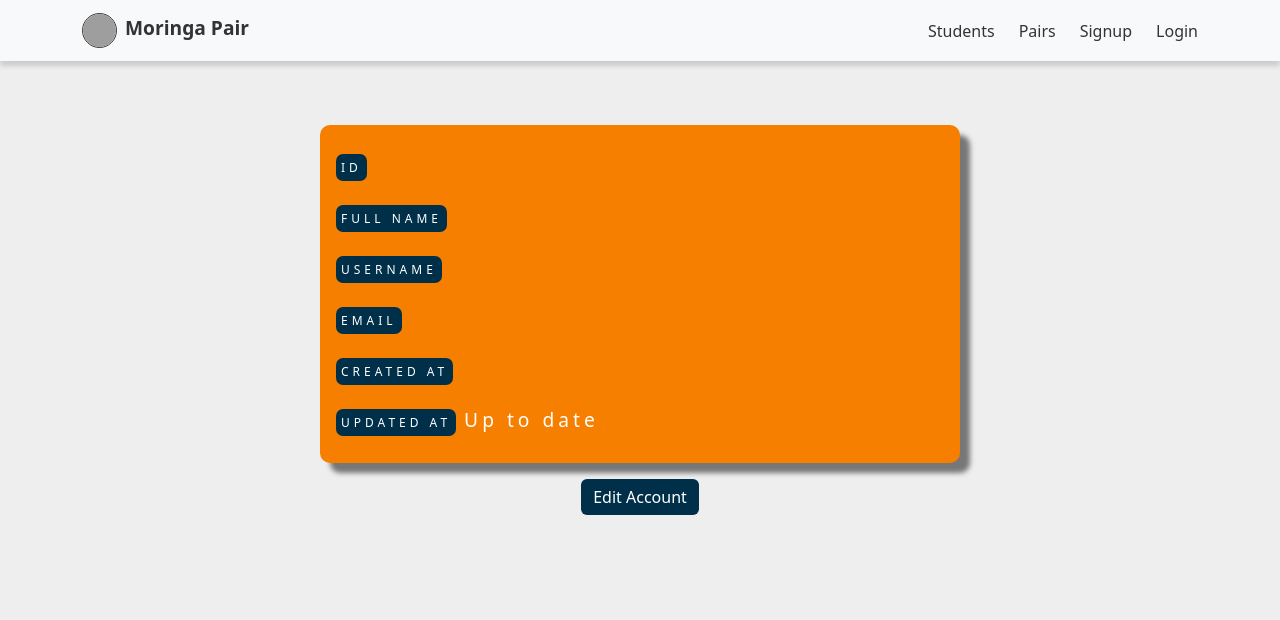
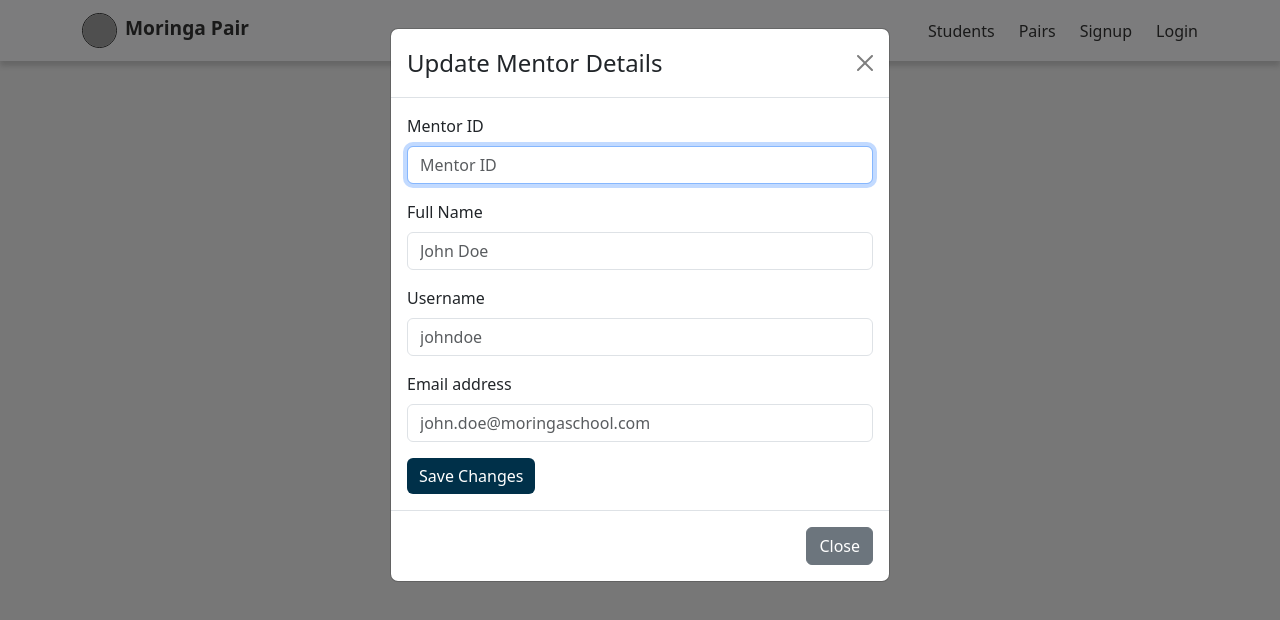
Before and after one commit to alexander784/MoringaPair, a React (Create React App) app in the folder client/: page /my_account in a window 1280 px wide. Both pictures are taken after a click on the button "Edit Account". Shown: the top 620 px of the page. Built offline with nearby package versions, Linux system fonts and the light colour scheme; grey boxes are pictures that could not be loaded.

Commit message:
Add UpdateUserModal and simulate fetch request to update TM details

```diff
--- /dev/null
+++ b/client/src/components/UpdateUserModal.jsx
@@ -0,0 +1,136 @@
+import Button from "react-bootstrap/Button";
+import Form from "react-bootstrap/Form";
+import Modal from "react-bootstrap/Modal";
+import { useFormik } from "formik";
+import * as Yup from "yup";
+import { ToastContainer, toast } from "react-toastify";
+import "react-toastify/dist/ReactToastify.css";
+import { useGlobalAuthContext } from "../context/authContext";
+
+function UpdateUserModal({ showUpdateUserModal, handleCloseUpdateUserModal }) {
+  const { dispatchForAuthState } = useGlobalAuthContext();
+
+  // const [show, setShow] = useState(false);
+  // const handleClose = () => setShow(false);
+  // const handleShow = () => setShow(true);
+
+  const notify = () => toast("TM updated successfully!");
+
+  const formik = useFormik({
+    initialValues: {
+      tmId: "",
+      full_name: "",
+      username: "",
+      email: "",
+    },
+    validationSchema: Yup.object({
+      tmId: Yup.string().required("Mentor ID required"),
+    }),
+    onSubmit: (values, { resetForm }) => {
+      console.log("Updated TM", values);
+
+      // fetch API
+      fetch(`https://moringapair-tx15.onrender.com/api/users/${values.tmId}`, {
+        method: "PATCH",
+        headers: {
+          "Content-Type": "application/json",
+          Accept: "application/json",
+          Authorization: `Bearer ${localStorage.getItem("access_token")}`,
+        },
+        body: JSON.stringify(values),
+      })
+        .then((response) => {
+          if (response.ok) {
+            resetForm();
+            return response.json();
+          }
+        })
+        .then((data) => {
+          console.log(data);
+          if (data) {
+            notify();
+            dispatchForAuthState({ type: "FETCH_SUCCESS", payload: data });
+          }
+        })
+        .catch((err) => {
+          console.log("Error in updating TM", err);
+        });
+    },
+  });
+
+  return (
+    <>
+      <Modal show={showUpdateUserModal} onHide={handleCloseUpdateUserModal}>
+        <Modal.Header closeButton>
+          <Modal.Title>Update Mentor Details</Modal.Title>
+        </Modal.Header>
+        <Modal.Body>
+          <Form onSubmit={formik.handleSubmit}>
+            <Form.Group className="mb-3">
+              <Form.Label>Mentor ID</Form.Label>
+              <Form.Control
+                type="input"
+                placeholder="Mentor ID"
+                autoFocus
+                name="tmId"
+                value={formik.values.tmId}
+                onChange={formik.handleChange}
+              />
+            </Form.Group>
+            {formik.touched && formik.errors.tmId ? (
+              <div className="error">{formik.errors.tmId}</div>
+            ) : null}
+
+            <Form.Group className="mb-3">
+              <Form.Label>Full Name</Form.Label>
+              <Form.Control
+                type="input"
+                placeholder="John Doe"
+                name="full_name"
+                value={formik.values.full_name}
+                onChange={formik.handleChange}
+              />
+            </Form.Group>
+            <Form.Group className="mb-3">
+              <Form.Label>Username</Form.Label>
+              <Form.Control
+                type="input"
+                placeholder="johndoe"
+                name="username"
+                value={formik.values.username}
+                onChange={formik.handleChange}
+              />
+            </Form.Group>
+
+            <Form.Group className="mb-3">
+              <Form.Label>Email address</Form.Label>
+              <Form.Control
+                type="email"
+                placeholder="john.doe@moringaschool.com"
+                name="email"
+                value={formik.values.email}
+                onChange={formik.handleChange}
+              />
+            </Form.Group>
+
+            <Button
+              className="edit-btn"
+              disabled={!formik.isValid}
+              type="submit"
+            >
+              Save Changes
+            </Button>
+            <ToastContainer />
+          </Form>
+        </Modal.Body>
+        <Modal.Footer>
+          <Button variant="secondary" onClick={handleCloseUpdateUserModal}>
+            Close
+          </Button>
+        </Modal.Footer>
+      </Modal>
+    </>
+  );
+}
+
+export default UpdateUserModal;
--- a/client/src/pages/MyAccount.jsx
+++ b/client/src/pages/MyAccount.jsx
@@ -1,12 +1,28 @@
-import React from "react";
+import React, { useState } from "react";
 import { useGlobalAuthContext } from "../context/authContext";
 import Button from "react-bootstrap/Button";
+import UpdateUserModal from "../components/UpdateUserModal";
 
 const MyAccount = () => {
+  // state for handling UpdateStudentModal
+  const [showUpdateUserModal, setShowUpdateUserModal] = useState(false);
+  const handleCloseUpdateUserModal = () => setShowUpdateUserModal(false);
+  const handleShowUpdateUserModal = () => setShowUpdateUserModal(true);
+
   const { authState } = useGlobalAuthContext();
 
   if (authState.currentUser) {
     console.log("currentUser", authState.currentUser);
+  }
+  // UpdateStudentModal
+  if (showUpdateUserModal) {
+    return (
+      <UpdateUserModal
+        showUpdateUserModal={showUpdateUserModal}
+        handleCloseUpdateUserModal={handleCloseUpdateUserModal}
+        handleShowUpdateUserModal={handleShowUpdateUserModal}
+      />
+    );
   }
   return (
     <>
@@ -43,7 +59,9 @@ const MyAccount = () => {
             </div>
           </div>
           <div className="account-btns">
-            <Button className="edit-btn">Edit Account</Button>
+            <Button className="edit-btn" onClick={handleShowUpdateUserModal}>
+              Edit Account
+            </Button>
           </div>
         </>
       )}
--- a/client/src/pages/StudentsDataGrid.jsx
+++ b/client/src/pages/StudentsDataGrid.jsx
@@ -35,6 +35,8 @@ export default function StudentsDataGrid() {
   const [showDeleteModal, setShowDeleteModal] = useState(false);
   const handleCloseDeleteModal = () => setShowDeleteModal(false);
   const handleShowDeleteModal = () => setShowDeleteModal(true);
+
+
 
   useEffect(() => {
     // loading
```
